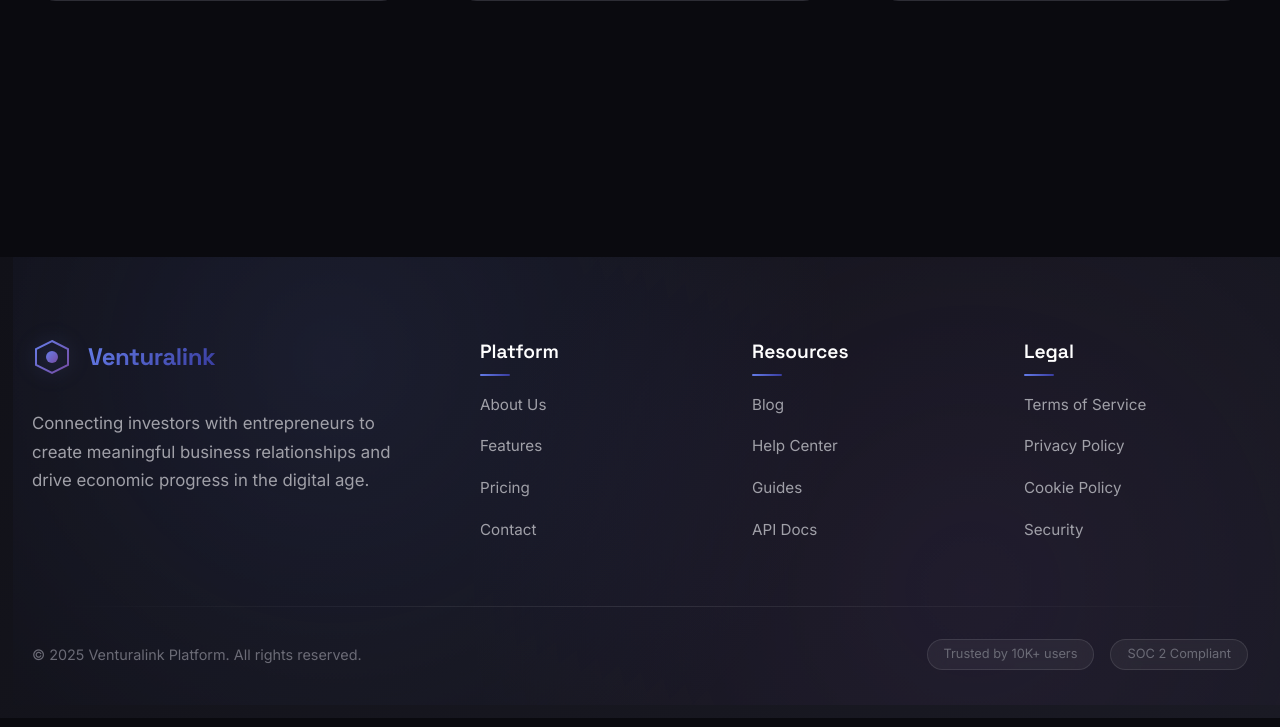
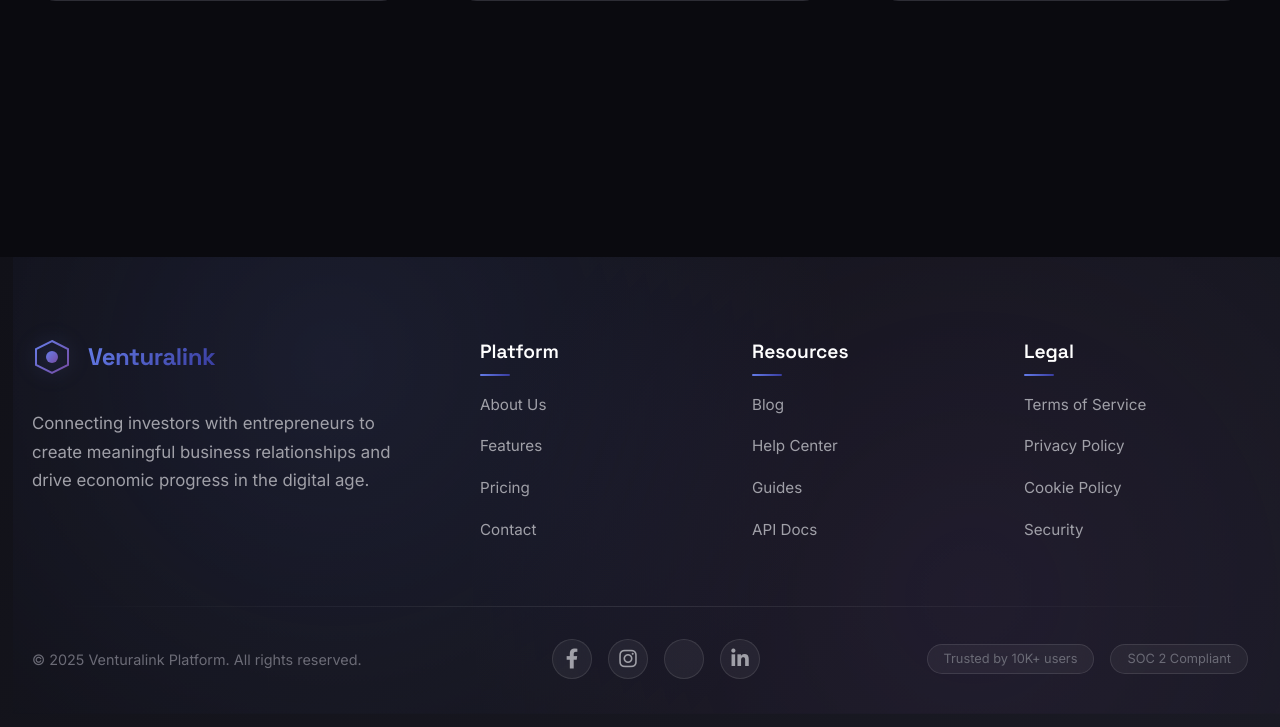
Before and after one commit to eccentriccoder01/Venturalink, a plain HTML site: page index.html in a window 1280 px wide. Shown: the part 2036-2763 px from the top of the page. Drawn offline with Linux system fonts and the light colour scheme; no server answers.

Commit message:
feat(footer): add social media icons and style to footer using Font Awesome

```diff
--- a/index.html
+++ b/index.html
@@ -30,6 +30,8 @@
     <title>Venturalink - Investor & Business Platform</title>
     <link href="https://fonts.googleapis.com/css2?family=Inter:wght@100;200;300;400;500;600;700;800;900&family=Space+Grotesk:wght@300;400;500;600;700&display=swap" rel="stylesheet">
     <link rel="stylesheet" href="/styles/mainindex.css">
+    <!-- Font Awesome CDN for social media icons -->
+    <link rel="stylesheet" href="https://cdnjs.cloudflare.com/ajax/libs/font-awesome/6.4.2/css/all.min.css" integrity="sha512-papm6Q+ua6QwQn6QwQn6QwQn6QwQn6QwQn6QwQn6QwQn6QwQn6QwQn6QwQn6QwQn6QwQn6QwQn6QwQn6Q==" crossorigin="anonymous" referrerpolicy="no-referrer" />
     <script src="/scripts/theme.js" defer></script>
     <script src="https://www.gstatic.com/firebasejs/10.8.0/firebase-app-compat.js"></script>
     <script src="https://www.gstatic.com/firebasejs/10.8.0/firebase-auth-compat.js"></script>
@@ -442,6 +444,12 @@
             <div class="footer-divider"></div>
             <div class="footer-bottom-content">
                 <p>&copy; 2025 Venturalink Platform. All rights reserved.</p>
+                <div class="footer-social-icons">
+                    <a href="#" aria-label="Facebook" class="footer-social-link" target="_blank" rel="noopener"><i class="fab fa-facebook-f"></i></a>
+                    <a href="#" aria-label="Instagram" class="footer-social-link" target="_blank" rel="noopener"><i class="fab fa-instagram"></i></a>
+                    <a href="#" aria-label="Twitter/X" class="footer-social-link" target="_blank" rel="noopener"><i class="fab fa-x-twitter"></i></a>
+                    <a href="#" aria-label="LinkedIn" class="footer-social-link" target="_blank" rel="noopener"><i class="fab fa-linkedin-in"></i></a>
+                </div>
                 <div class="footer-badges">
                     <span class="badge">Trusted by 10K+ users</span>
                     <span class="badge">SOC 2 Compliant</span>
--- a/styles/mainindex.css
+++ b/styles/mainindex.css
@@ -1,3 +1,39 @@
+/* Social Media Footer Icons */
+.footer-social-icons {
+    display: flex;
+    gap: var(--space-md);
+    align-items: center;
+    margin-left: 1.5rem;
+}
+
+.footer-social-link {
+    display: flex;
+    align-items: center;
+    justify-content: center;
+    width: 40px;
+    height: 40px;
+    background: var(--glass-bg);
+    border: 1px solid var(--glass-border);
+    border-radius: var(--radius-full);
+    color: var(--text-secondary);
+    text-decoration: none;
+    font-size: 1.25rem;
+    transition: all var(--transition-normal);
+    position: relative;
+    overflow: hidden;
+}
+
+.footer-social-link:hover {
+    color: #fff;
+    background: var(--gradient-primary);
+    border-color: transparent;
+    box-shadow: var(--shadow-glow);
+    transform: translateY(-2px) scale(1.08);
+}
+
+.footer-social-link i {
+    pointer-events: none;
+}
 /* =========================================
    ULTRA PREMIUM UI - WORLD CLASS DESIGN
 ========================================= */
```
